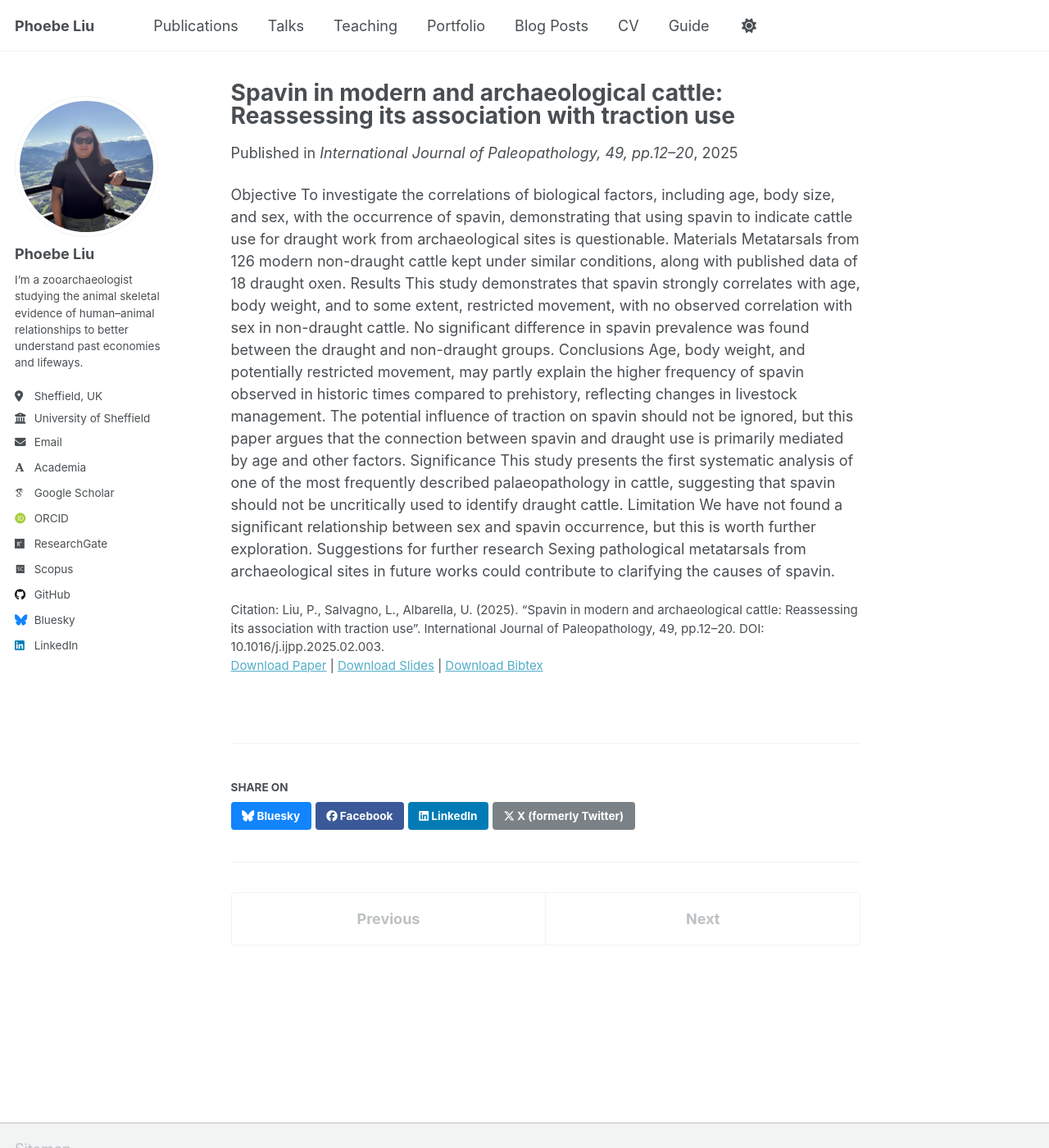
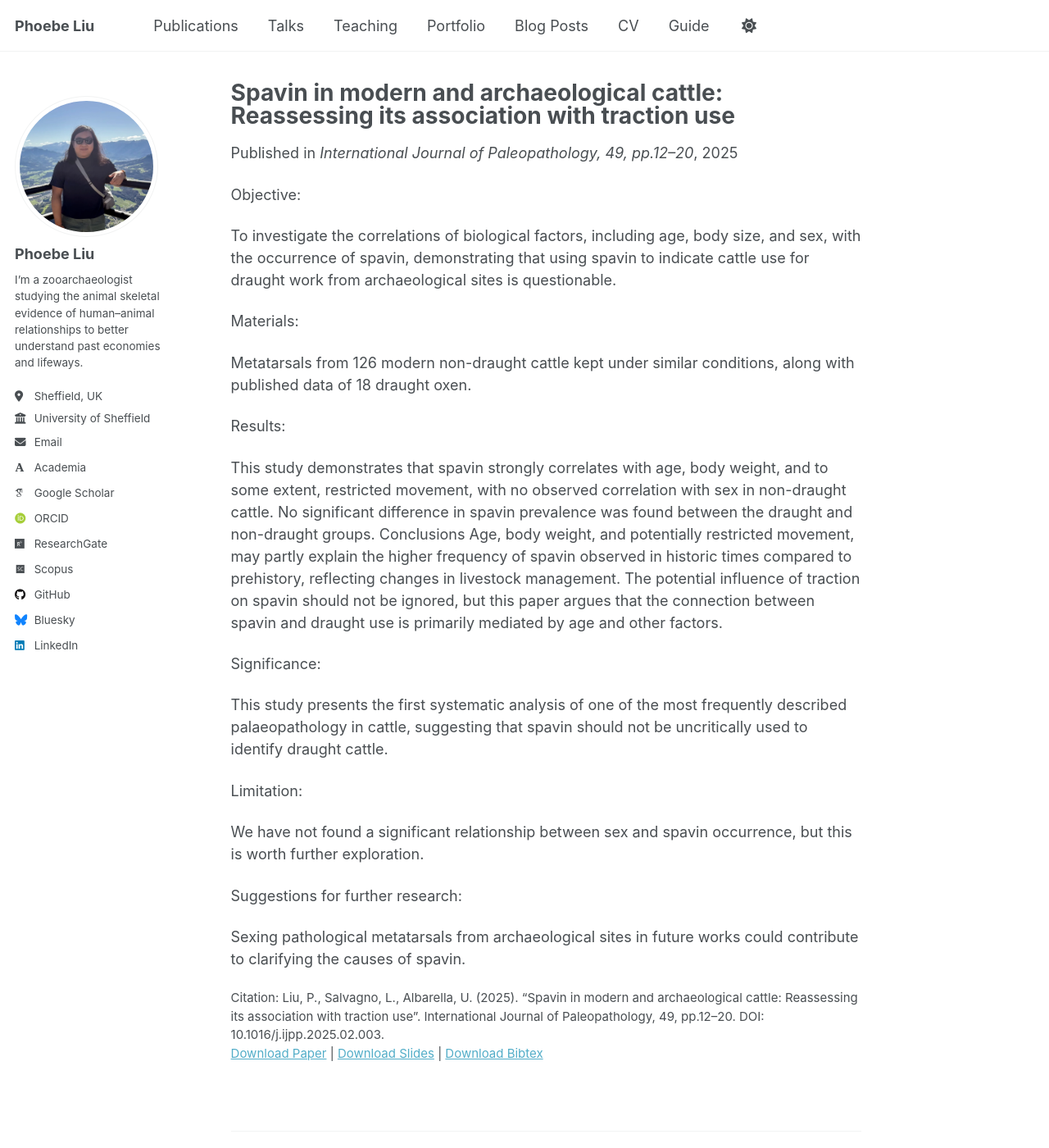
Before and after one commit to Phoebe-WCLiu/phoebe-wcliu.github.io, a Jekyll site: the page built from _publications/2025-06-01-cattle-spavin.md, in a window 1280 px wide and 1400 px high. Shown: the whole window at 82% size. Built offline with Jekyll 4.4.1, drawn with Linux system fonts in a browser that asks for light colours; some web fonts are replaced; a script that is not in the unit is left out; part of the change alters nothing that is shown.

```diff
--- a/_publications/2025-06-01-cattle-spavin.md
+++ b/_publications/2025-06-01-cattle-spavin.md
@@ -13,17 +13,28 @@ onlineurl: 'https://www.sciencedirect.com/science/article/pii/S187998172500004X'
 citation: 'Liu, P., Salvagno, L., Albarella, U. (2025). “Spavin in modern and archaeological cattle: Reassessing its association with traction use”. International Journal of Paleopathology, 49, pp.12–20. DOI: 10.1016/j.ijpp.2025.02.003.'
 ---
 
-Objective
+Objective:
+
 To investigate the correlations of biological factors, including age, body size, and sex, with the occurrence of spavin, demonstrating that using spavin to indicate cattle use for draught work from archaeological sites is questionable.
-Materials
+
+Materials:
+
 Metatarsals from 126 modern non-draught cattle kept under similar conditions, along with published data of 18 draught oxen.
-Results
+
+Results:
+
 This study demonstrates that spavin strongly correlates with age, body weight, and to some extent, restricted movement, with no observed correlation with sex in non-draught cattle. No significant difference in spavin prevalence was found between the draught and non-draught groups.
 Conclusions
 Age, body weight, and potentially restricted movement, may partly explain the higher frequency of spavin observed in historic times compared to prehistory, reflecting changes in livestock management. The potential influence of traction on spavin should not be ignored, but this paper argues that the connection between spavin and draught use is primarily mediated by age and other factors.
-Significance
+
+Significance:
+
 This study presents the first systematic analysis of one of the most frequently described palaeopathology in cattle, suggesting that spavin should not be uncritically used to identify draught cattle.
-Limitation
+
+Limitation:
+
 We have not found a significant relationship between sex and spavin occurrence, but this is worth further exploration.
-Suggestions for further research
+
+Suggestions for further research:
+
 Sexing pathological metatarsals from archaeological sites in future works could contribute to clarifying the causes of spavin.
```
